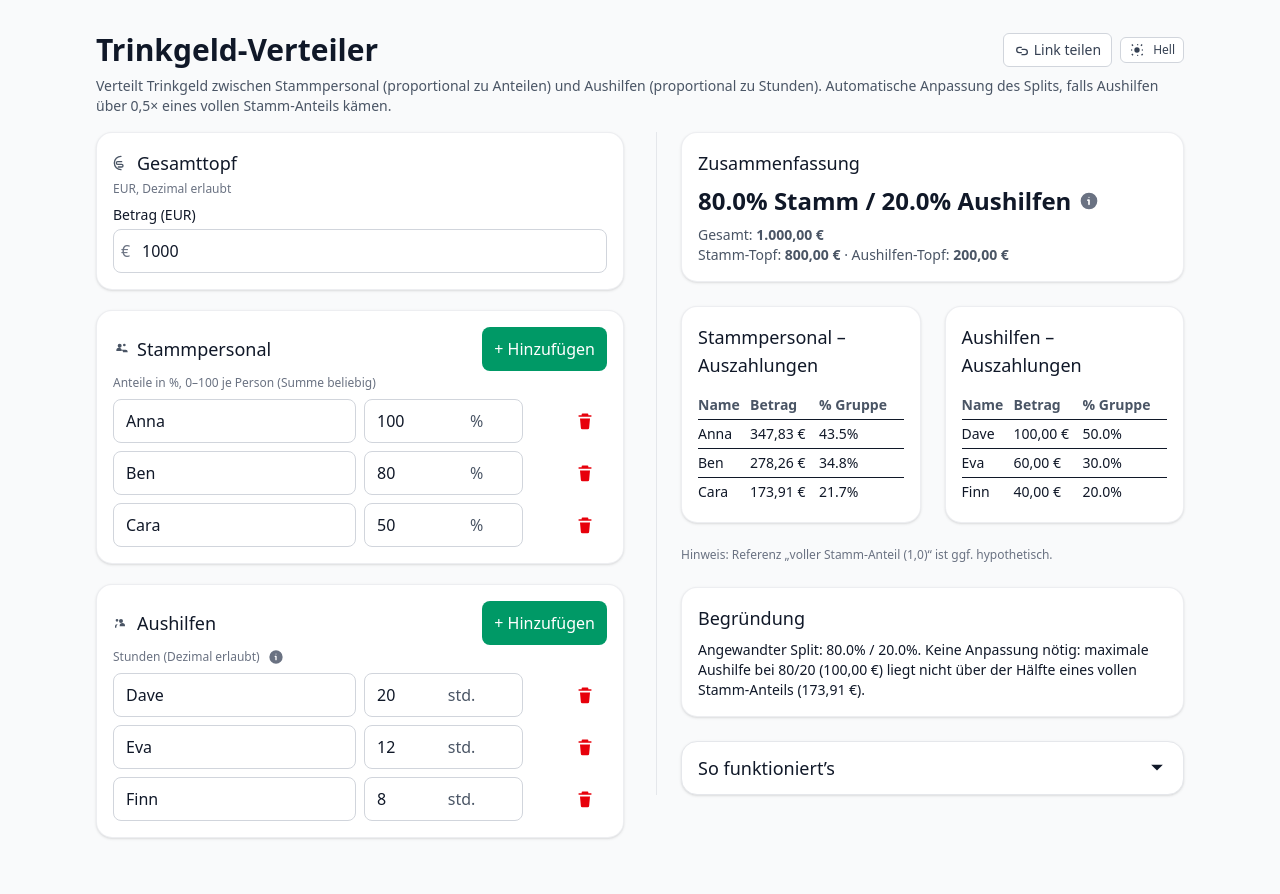
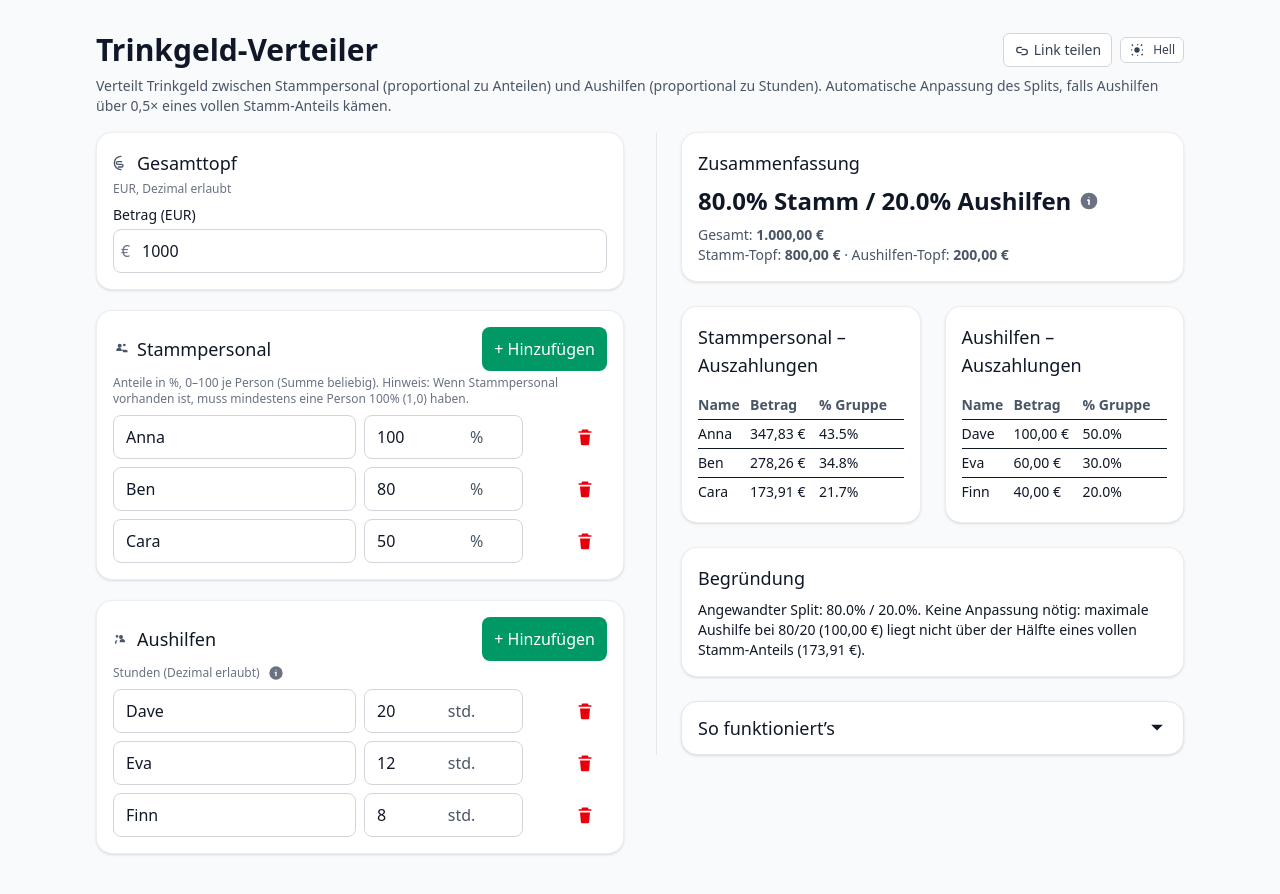
Before and after one commit to gorferma/trinkgeld-verteiler, a React (Vite) app: page / in a window 1280 px wide. Shown: the top 894 px of the page. Built offline with nearby package versions, Linux system fonts and the light colour scheme.

Commit message:
feat(rule): require at least one staff at 100% (1.0) if any staff exist; add guard, warning, and copy text; remove hypothetical note

```diff
--- a/src/App.tsx
+++ b/src/App.tsx
@@ -356,6 +356,11 @@ export default function App() {
   }
 
   async function copyShareLink() {
+    // Guard: if there is staff, require at least one with 100%
+    if (staff.length > 0 && !staff.some(s => Number.isFinite(s.share) && s.share >= 1)) {
+      window.alert('Bitte mindestens einer Person im Stammpersonal 100% (1,0) geben, bevor der Link geteilt wird.')
+      return
+    }
     const link = buildShareUrl()
     // Prefer native share if available
     if (navigator.share) {
@@ -524,7 +529,7 @@ export default function App() {
             )}
           </div>
 
-      <div className="bg-white dark:bg-gray-900 rounded-2xl shadow p-4 border border-gray-200/70 dark:border-gray-800">
+  <div className={`bg-white dark:bg-gray-900 rounded-2xl shadow p-4 border ${staff.length>0 && !staff.some(s => Number.isFinite(s.share) && s.share>=1) ? 'border-red-300' : 'border-gray-200/70 dark:border-gray-800'}`}>
             <div className="flex items-center justify-between mb-1">
               <div className="flex items-center gap-2">
                 <svg xmlns="http://www.w3.org/2000/svg" viewBox="0 0 24 24" fill="currentColor" className="h-4 w-4 text-gray-600"><path d="M7 7a3 3 0 116 0 3 3 0 01-6 0zm8-1a2 2 0 114 0 2 2 0 01-4 0zM5 14a4 4 0 118 0v1H5v-1zm10-1h4a3 3 0 013 3v1h-7v-1a4 4 0 00-3-3z"/></svg>
@@ -532,7 +537,7 @@ export default function App() {
               </div>
               <button onClick={addStaff} className="inline-flex items-center justify-center h-11 px-3 rounded-lg bg-emerald-600 text-white">+ Hinzufügen</button>
             </div>
-      <p className="text-xs text-gray-500 dark:text-gray-400 mb-2">Anteile in %, 0–100 je Person (Summe beliebig)</p>
+  <p className="text-xs text-gray-500 dark:text-gray-400 mb-2">Anteile in %, 0–100 je Person (Summe beliebig). Hinweis: Wenn Stammpersonal vorhanden ist, muss mindestens eine Person 100% (1,0) haben.</p>
             <div className="space-y-2">
               {staff.map(s => (
                 <div key={s.id} className="grid grid-cols-12 gap-2 items-center">
@@ -599,6 +604,9 @@ export default function App() {
                 </div>
               ))}
             </div>
+            {staff.length>0 && !staff.some(s => Number.isFinite(s.share) && s.share>=1) && (
+              <p className="mt-2 text-xs text-red-600">Regel: Mindestens eine Stamm-Person muss 100% (1,0) haben.</p>
+            )}
           </div>
 
           <div className="bg-white dark:bg-gray-900 rounded-2xl shadow p-4 border border-gray-200/70 dark:border-gray-800">
@@ -765,9 +773,7 @@ export default function App() {
             </div>
           </div>
 
-          <footer className="text-xs text-gray-500 dark:text-gray-400">
-            Hinweis: Referenz „voller Stamm‑Anteil (1,0)“ ist ggf. hypothetisch.
-          </footer>
+          {/* Footer note removed: full share must exist if any staff */}
 
           <div className="bg-white dark:bg-gray-900 rounded-2xl shadow p-4 border border-gray-200/70 dark:border-gray-800">
             <h3 className="text-lg font-medium mb-2">Begründung</h3>
```
